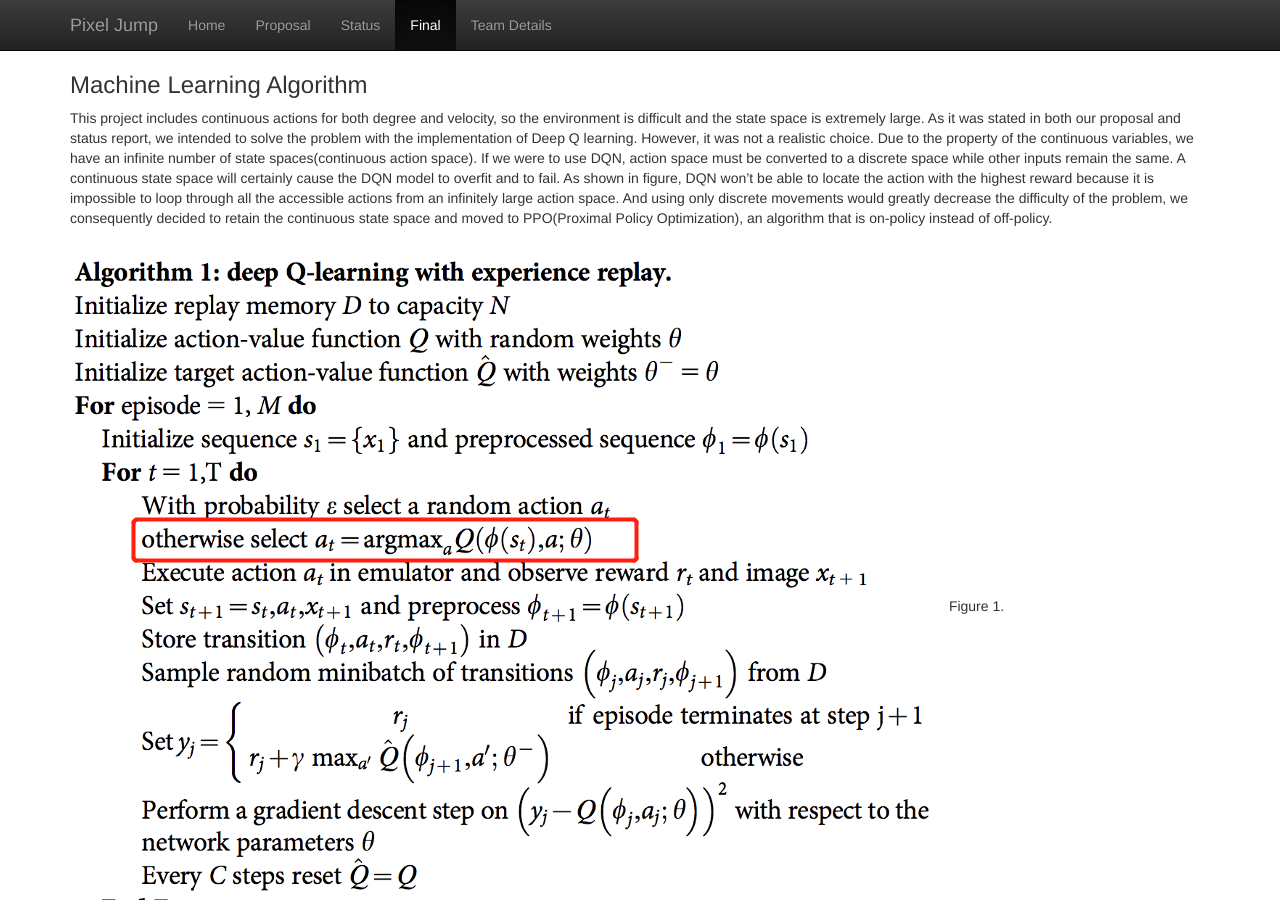
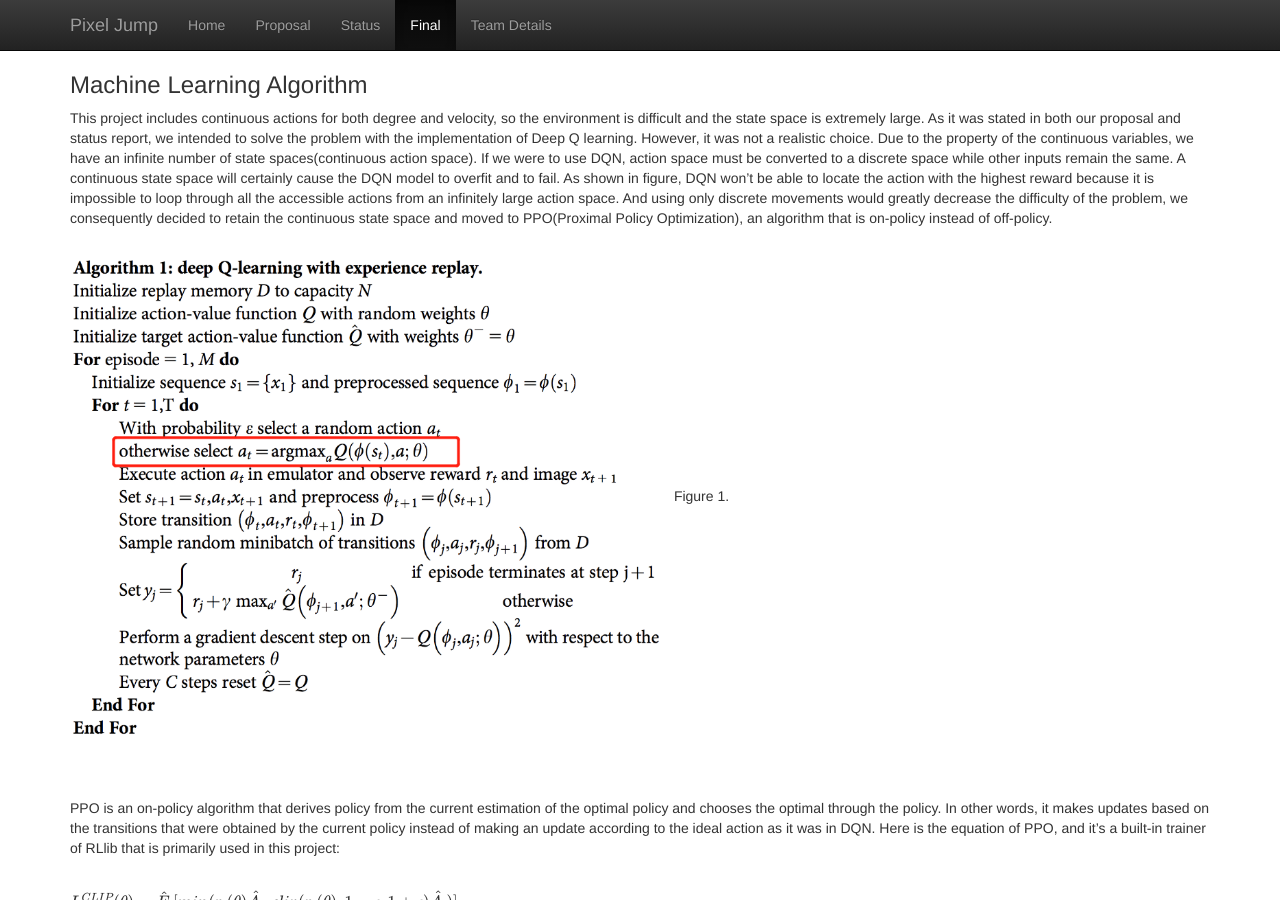
Before and after one commit to bikaylee/Jump-Jump, a Jekyll site: the page built from docs/final.md, in a window 1280 px wide and 900 px high, scrolled down 580 px. Built offline with Jekyll 4.4.1, drawn with Linux system fonts in a browser that asks for light colours; our own code applies the rules of GitHub Pages for plain Markdown files; formulas are drawn with MathJax 3.

Commit message:
Update final.md

```diff
--- a/docs/final.md
+++ b/docs/final.md
@@ -11,7 +11,7 @@ Compared with the previous version, we made a huge update in the final version.
 This project includes continuous actions for both degree and velocity, so the environment is difficult and the state space is extremely large. As it was stated in both  our proposal and status report, we intended to solve the problem with the implementation of Deep Q learning. However, it was not a realistic choice. Due to the property of the continuous variables, we have an infinite number of state spaces(continuous action space). If we were to use DQN, action space must be converted to a discrete space while other inputs remain the same. A continuous state space will certainly cause the DQN model to overfit and to fail. As shown in figure, DQN won’t be able to locate the action with the highest reward because it is impossible to loop through all the accessible actions from an infinitely large action space. And using only discrete movements would greatly decrease the difficulty of the problem, we consequently decided to retain the continuous state space and moved to PPO(Proximal Policy Optimization), an algorithm that is on-policy instead of off-policy.
 <br><br>
 
-<img src="image/DQN.png"> Figure 1.<br>
+<img src="image/DQN.png" width=600> Figure 1.<br>
 
 <br><br>
 
```
